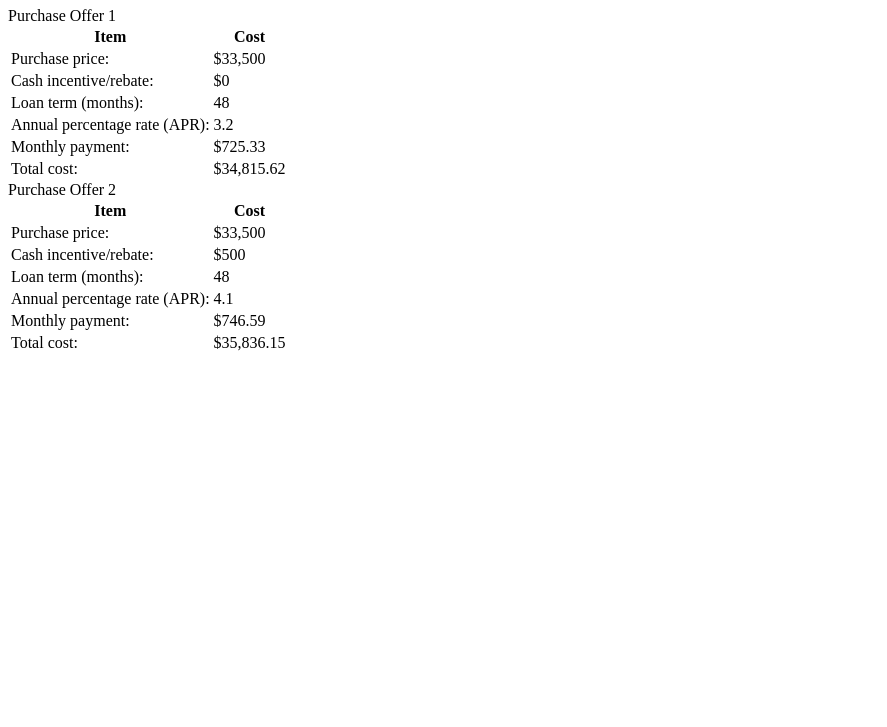
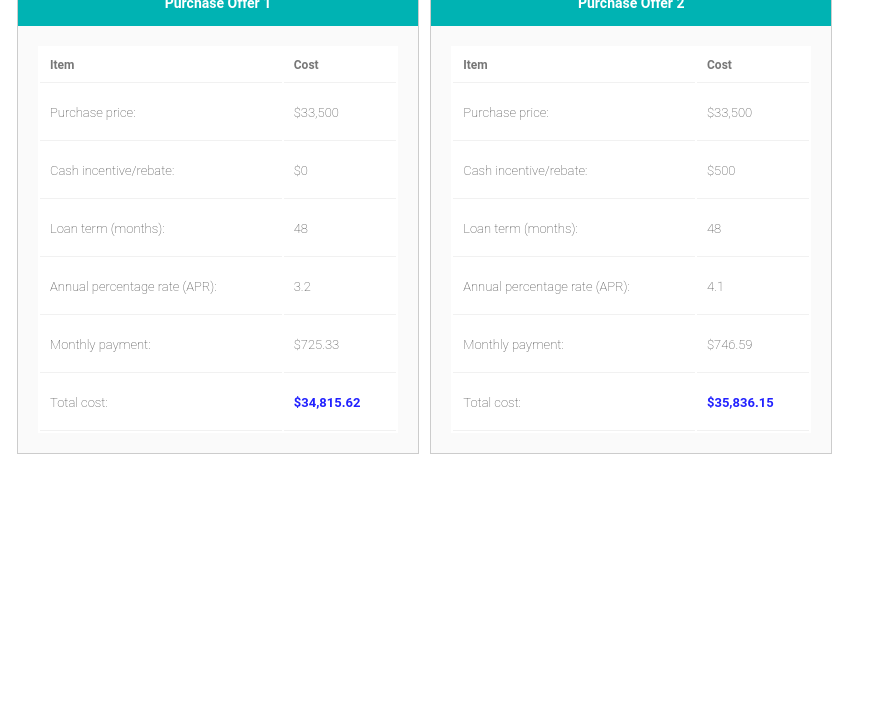
Before and after one commit to junocchi/CSS-practice, a plain HTML site: page auto-loan/index.html in a window 1280 px wide. Shown: the part 73-800 px from the top of the page, without its empty margins (0-887 px from the left). Drawn offline with Linux system fonts and the light colour scheme.

Commit message:
Add Loan Offers css

```diff
--- a/auto-loan/style.css
+++ b/auto-loan/style.css
@@ -1 +1,67 @@
 /* Your code goes here */
+body {
+  font-family: roboto, helvetica, sans-serif;
+}
+
+h1 {
+  font-size: 16px;
+  color: #444444;
+  text-align: center;
+}
+.container {
+  align-content: center;
+  margin: 5px;
+  font-size: 13px;
+}
+
+.offer {
+  display: inline-block;
+  width: 400px;
+  margin: 4px;
+  text-align: center;
+  border: 1px solid #cccccc;
+}
+
+.offerTitle {
+  color: #ffffff;
+  font-size: 14px;
+  font-weight: bold;
+  background-color: #00b3b3;
+  margin: none;
+  padding: 15px;
+}
+
+.offerContents {
+  padding: 20px;
+  background-color: #fafafa;
+}
+
+th,
+td {
+  text-align: left;
+  border-bottom: solid 1px #f1f1f1;
+}
+table {
+  width: 100%;
+  background-color: #ffffff;
+  border-spacing: none;
+}
+
+th {
+  font-size: 12px;
+  font-weight: bold;
+  color: #777777;
+  padding: 10px;
+  margin: none;
+}
+
+td {
+  font-weight: lighter;
+  color: #444444;
+  padding: 20px 10px;
+  margin: none;
+}
+.finalValue {
+  font-weight: bold;
+  color: #2222ff;
+}
```
